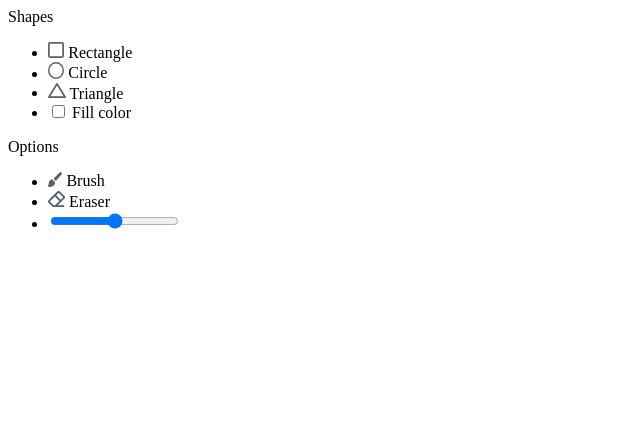
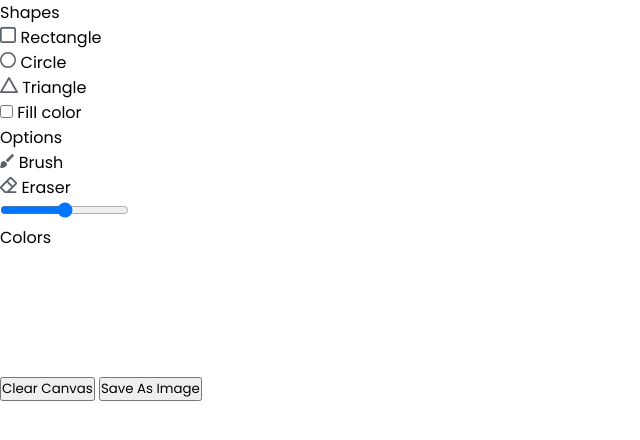
Before and after one commit to SanskarOmer/PaintApp-using-JS, a plain HTML site: page index.html in a window 1280 px wide. Shown: the whole page, without its empty margins (0-640 px from the left). Drawn offline with Linux system fonts and the light colour scheme.

Commit message:
added more tools using html

```diff
--- a/index.html
+++ b/index.html
@@ -4,6 +4,8 @@
     <meta charset="UTF-8">
     <meta name="viewport" content="width=device-width, initial-scale=1.0">
     <title>Paint app</title>
+    <link rel="stylesheet" href="style.css">
+    <script src="script.js"></script>
 </head>
 <body>
     <div class="container">
@@ -46,6 +48,21 @@
                    </li>
             </ul>
         </div>
+        <div class="row">
+            <label class="title">Colors</label>
+                    <ul class="options">
+                        <li class="option"></li>
+                        <li class="option"></li>
+                        <li class="option"></li>
+                        <li class="option"></li>
+                        <li class="option"></li>
+                    </ul>
+        </div>
+        <div class="row">
+            <button class="clear-canvas" >Clear Canvas</button>
+            <button class="save-img">Save As Image</button>
+        </div>
+
      </section>
      <section class="drawing-board"></section>
   </div>
```
